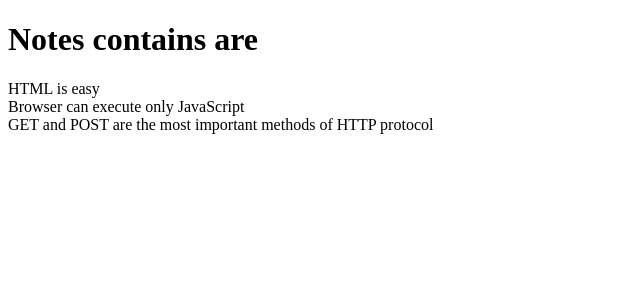
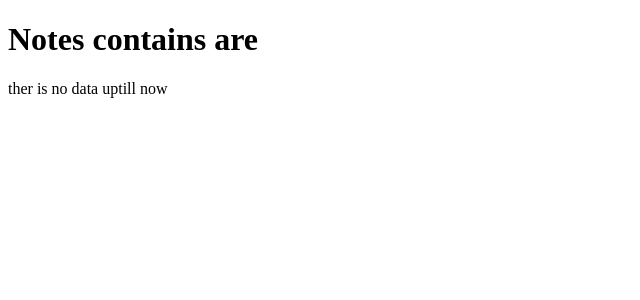
Before and after one commit to pratiksj/fullstack-exercise, a React (Create React App) app in the folder workshop/part1/: page / in a window 1280 px wide. Shown: the top 300 px of the page, without its empty margins (0-640 px from the left). Built offline with nearby package versions, Linux system fonts and the light colour scheme.

Commit message:
feat:complete 2.8 exercise of part-2

```diff
--- a/workshop/part1/src/App.js
+++ b/workshop/part1/src/App.js
@@ -4,9 +4,13 @@ const App = ({ notes }) => {
   return (
     <div>
       <h1>Notes contains are</h1>
-      {notes.map((note) => {
-        return <div key={note.id}>{note.content}</div>;
-      })}
+      {notes.length > 0 ? (
+        notes.map((note) => {
+          return <div key={note.id}>{note.content}</div>;
+        })
+      ) : (
+        <div>ther is no data uptill now</div>
+      )}
     </div>
   );
 };
--- a/workshop/part1/src/index.js
+++ b/workshop/part1/src/index.js
@@ -4,21 +4,21 @@ import ReactDOM from "react-dom/client";
 import App from "./App";
 
 const notes = [
-  {
-    id: 1,
-    content: "HTML is easy",
-    important: true,
-  },
-  {
-    id: 2,
-    content: "Browser can execute only JavaScript",
-    important: false,
-  },
-  {
-    id: 3,
-    content: "GET and POST are the most important methods of HTTP protocol",
-    important: true,
-  },
+  // {
+  //   id: 1,
+  //   content: "HTML is easy",
+  //   important: true,
+  // },
+  // {
+  //   id: 2,
+  //   content: "Browser can execute only JavaScript",
+  //   important: false,
+  // },
+  // {
+  //   id: 3,
+  //   content: "GET and POST are the most important methods of HTTP protocol",
+  //   important: true,
+  // },
 ];
 
 ReactDOM.createRoot(document.getElementById("root")).render(
```
Also changed, not shown: 2 other files (tests, documents, lock files or other folders).
